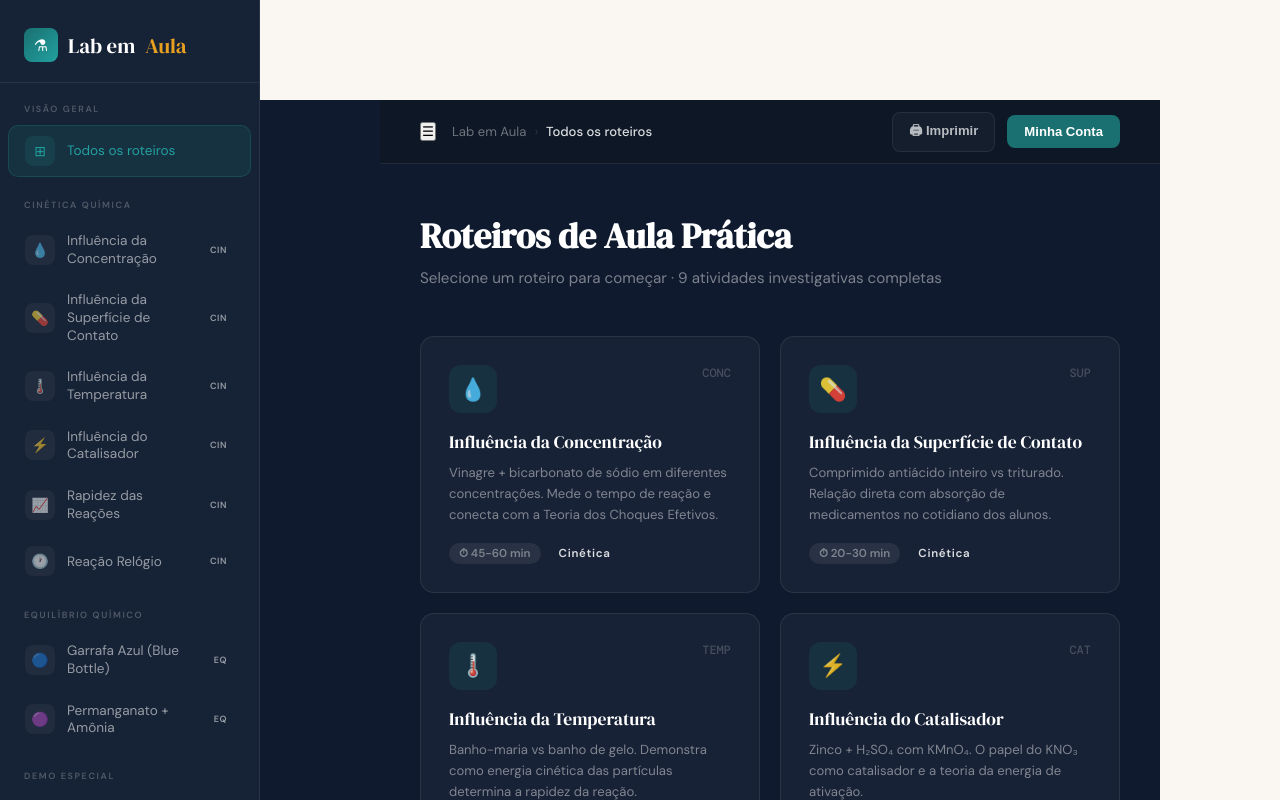
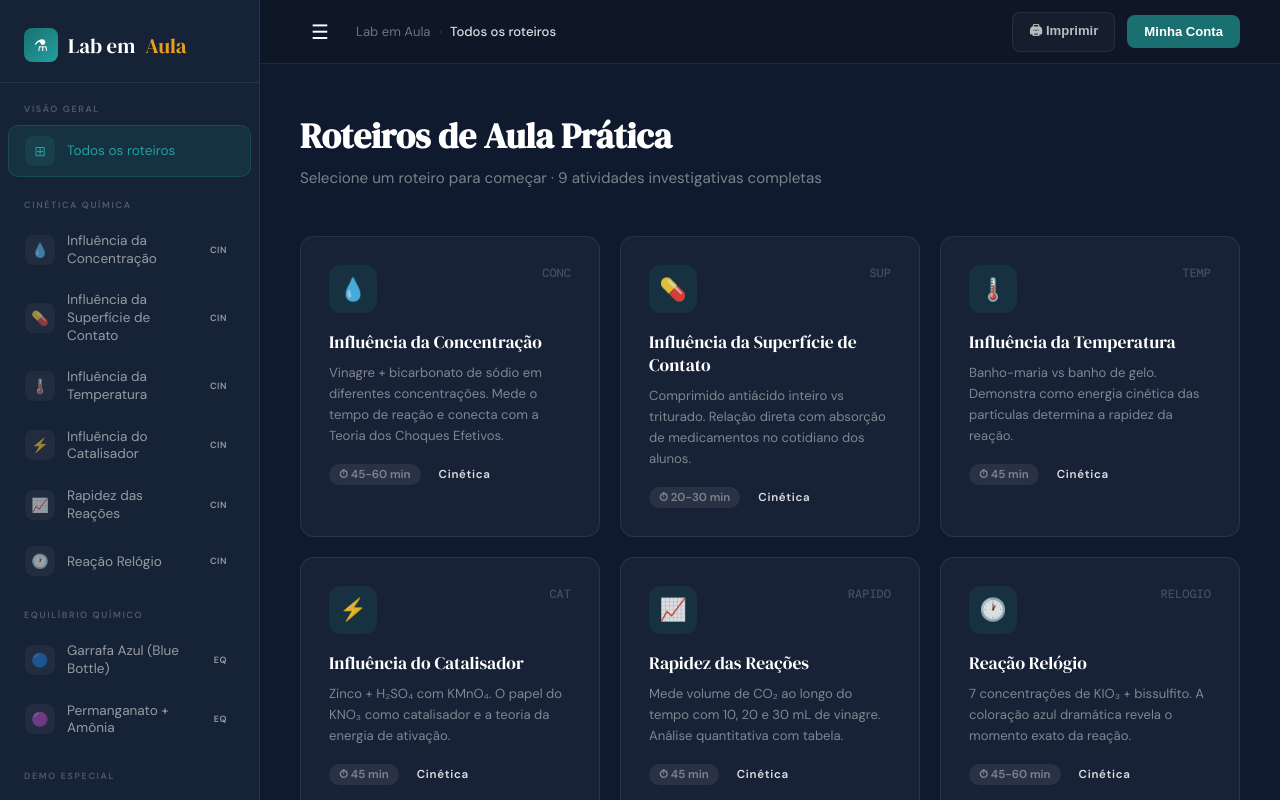
Before and after one commit to Luiza-Bandeira/LabemAula, a Next.js app: page /dashboard in a window 1280 px wide. Shown: the top 800 px of the page. Built offline with nearby package versions, Linux system fonts and the light colour scheme.

Commit message:
fix: remove section wrapper and restore dashboard layout

```diff
--- a/src/app/dashboard/layout.css
+++ b/src/app/dashboard/layout.css
@@ -131,6 +131,19 @@ h1, h2, h3, .brand {
   justify-content: space-between;
   z-index: 50;
 }
+.hamburger {
+  background: transparent;
+  border: none;
+  color: var(--white);
+  font-size: 20px;
+  cursor: pointer;
+  display: flex; align-items: center; justify-content: center;
+  width: 40px; height: 40px;
+  border-radius: 8px;
+  transition: background .2s;
+}
+.hamburger:hover { background: rgba(255,255,255,0.05); }
+
 .topbar-left { display: flex; align-items: center; gap: 16px; }
 .topbar-actions { display: flex; gap: 12px; align-items: center; }
 
--- a/src/app/dashboard/layout.tsx
+++ b/src/app/dashboard/layout.tsx
@@ -5,9 +5,5 @@ export default function DashboardLayout({
 }: {
   children: React.ReactNode;
 }) {
-  return (
-    <section>
-      {children}
-    </section>
-  );
+  return <>{children}</>;
 }
```
